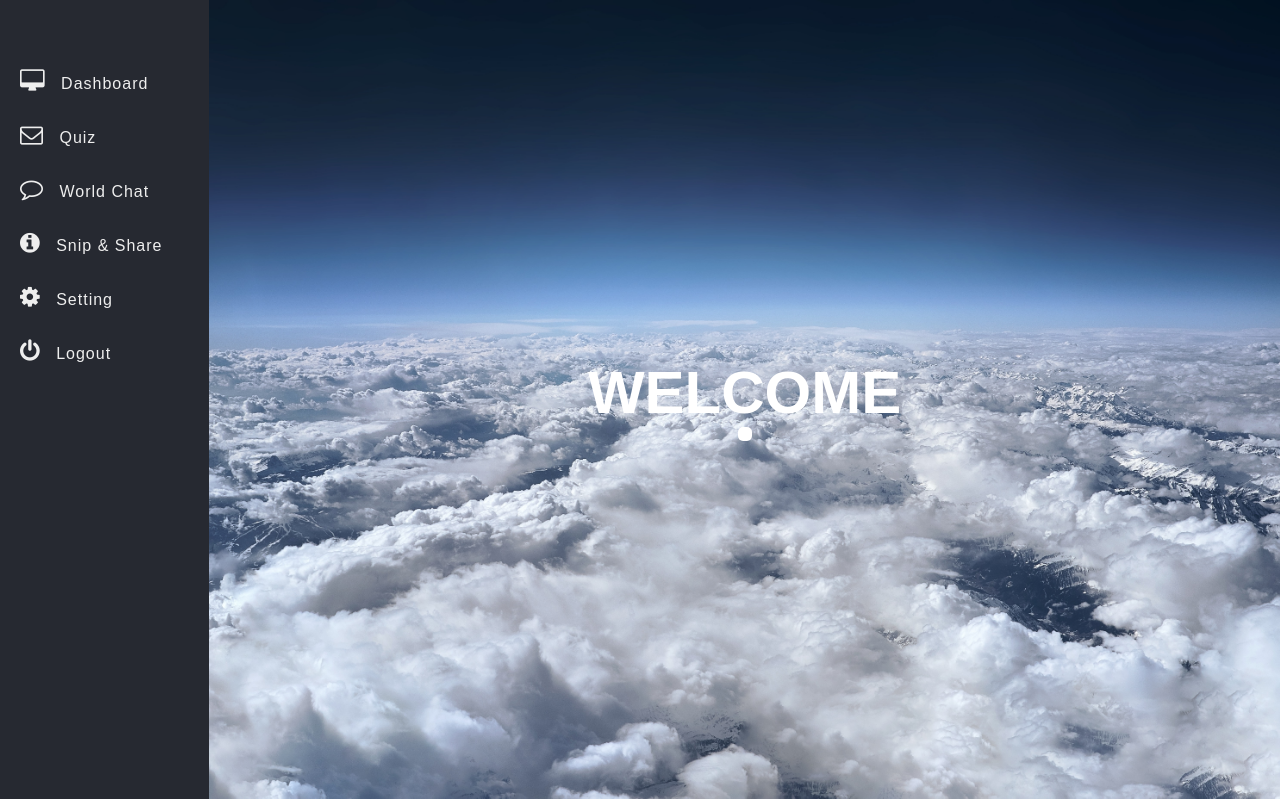
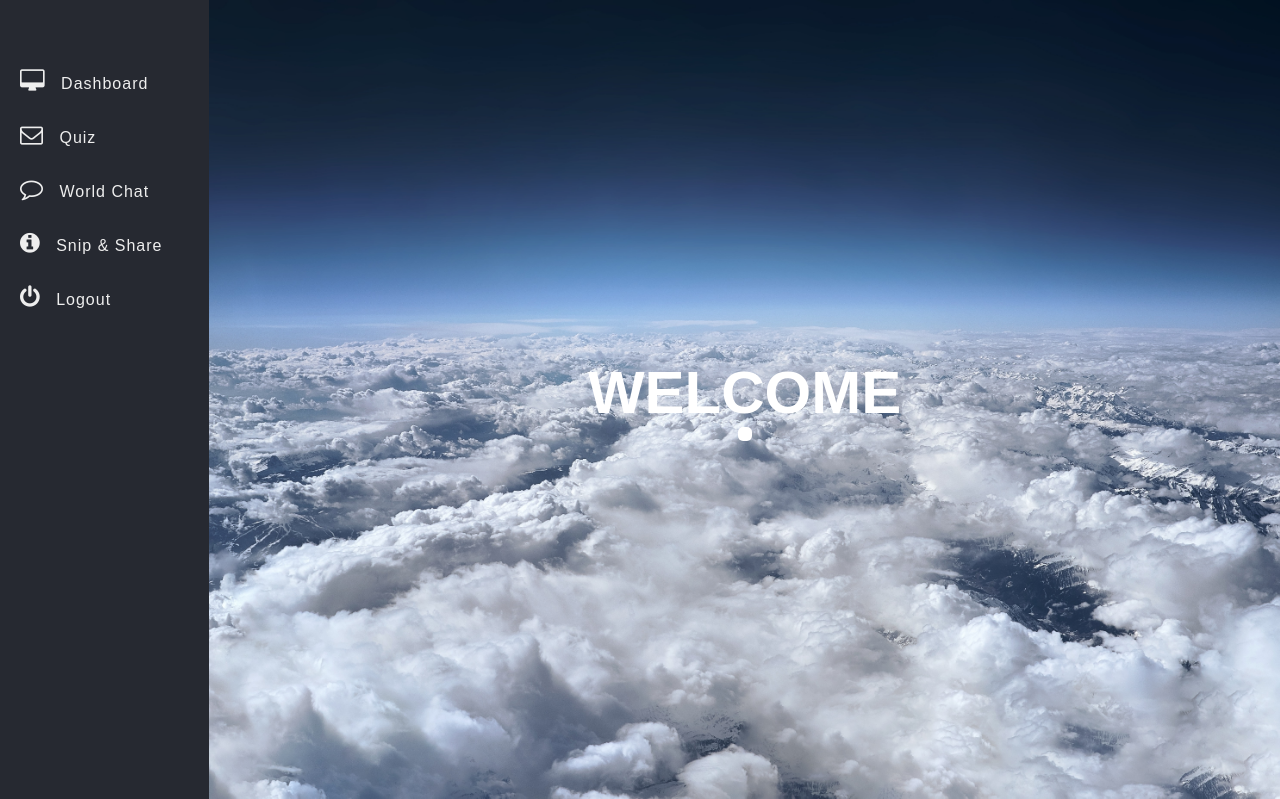
Before and after one commit to karankartikeya/Kasukabe-coders--Hackcbs, a Flask app: template templates/success.html in a window 1280 px wide. Shown: the part 61-860 px from the top of the page. Run offline with Flask 2, Linux system fonts and the light colour scheme; the template is opened without the code that fills it, so the values that code supplies are empty.

Commit message:
added finishing touches to the project

```diff
--- a/templates/success.html
+++ b/templates/success.html
@@ -40,15 +40,9 @@
 					</a>
 				</li>
 				<li>
-					<a href="/snip">
+					<a href="/#">
 						<i class="fa fa-info-circle" aria-hidden="true"></i>
 						<span>Snip & Share</span>
-					</a>
-				</li>
-				<li>
-					<a href="#">
-						<i class="fa fa-cog" aria-hidden="true"></i>
-						<span>Setting</span>
 					</a>
 				</li>
 				<li>
```
